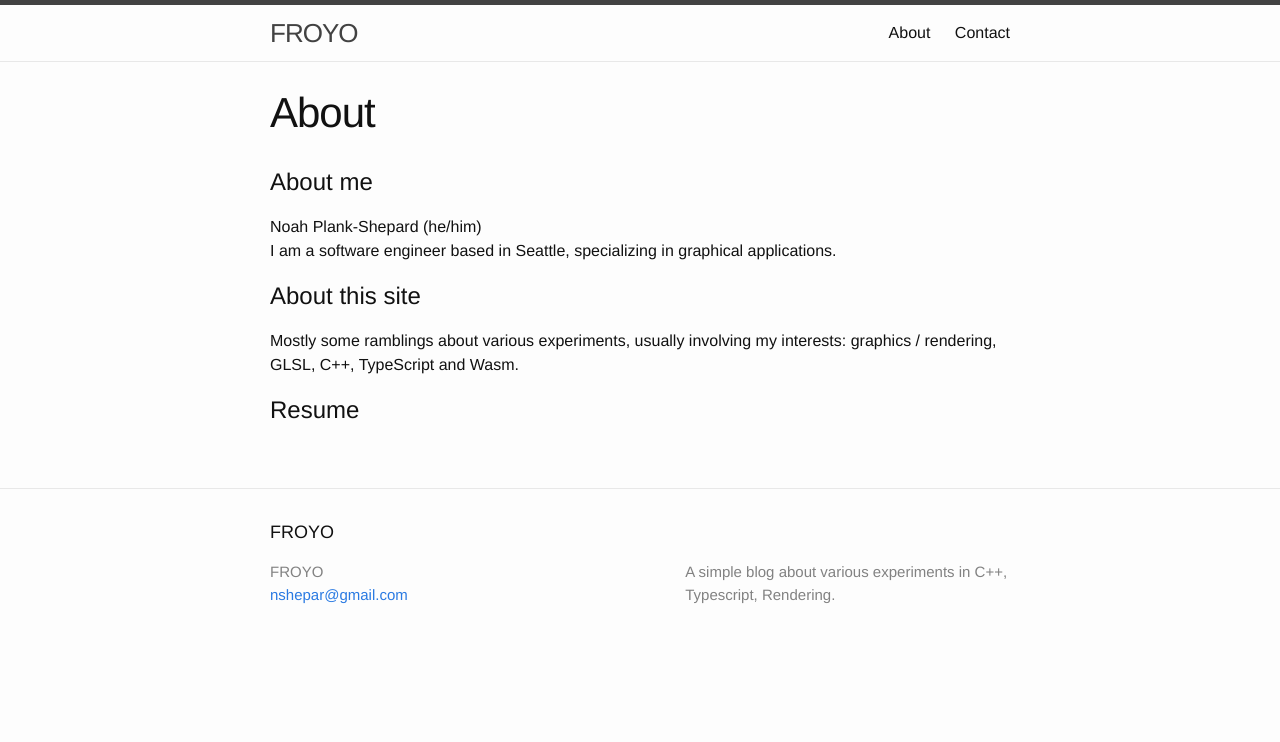
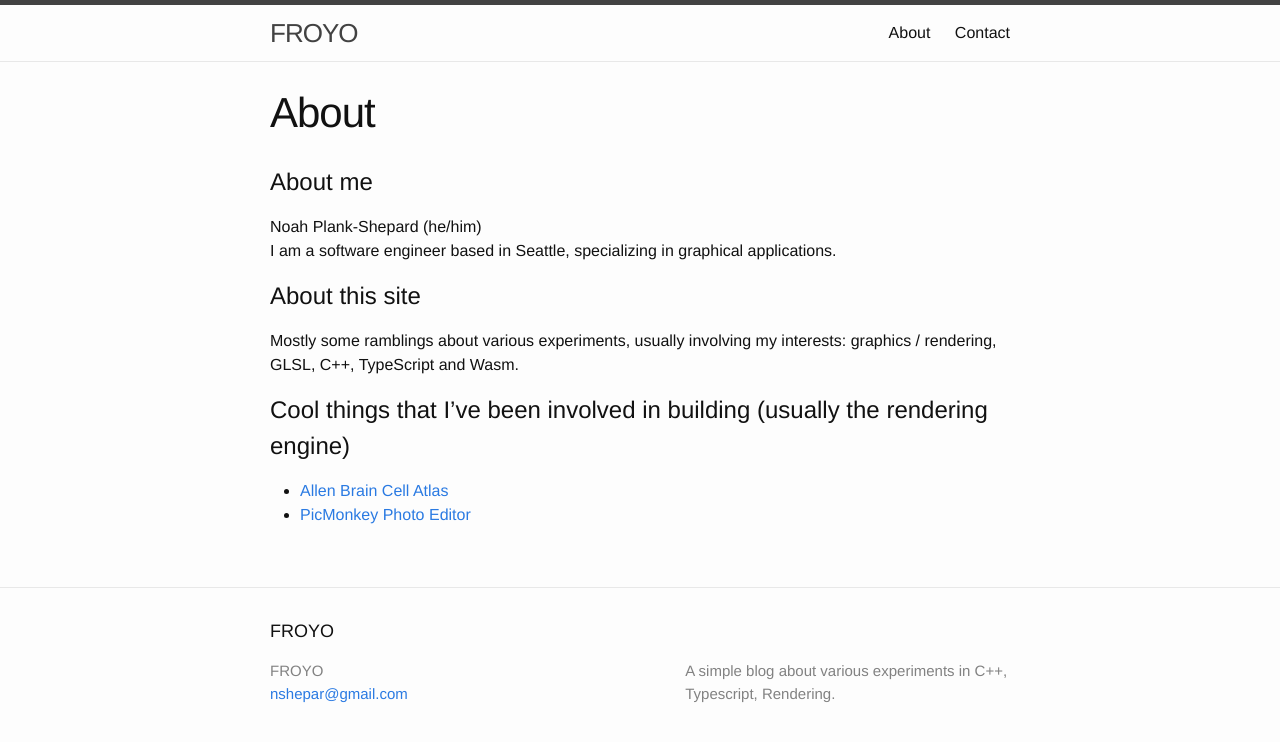
Before and after one commit to froyo-np/froyo-np.github.io, a Jekyll site: the page built from docs/about.md, in a window 1280 px wide. Shown: the top 742 px of the page. Built offline with Jekyll 4.4.1, drawn with Linux system fonts in a browser that asks for light colours.

Commit message:
add some links

```diff
--- a/docs/about.md
+++ b/docs/about.md
@@ -3,10 +3,17 @@ layout: page
 title: About
 permalink: /about/
 ---
+
 # About me
+
 Noah Plank-Shepard (he/him)<BR>
 I am a software engineer based in Seattle, specializing in graphical applications.
+
 # About this site
+
 Mostly some ramblings about various experiments, usually involving my interests: graphics / rendering, GLSL, C++, TypeScript and Wasm.
-# Resume
-<PDF>
+
+# Cool things that I've been involved in building (usually the rendering engine)
+
+- [Allen Brain Cell Atlas](https://knowledge.brain-map.org/abcatlas)
+- [PicMonkey Photo Editor](https://picmonkey.com)
```
